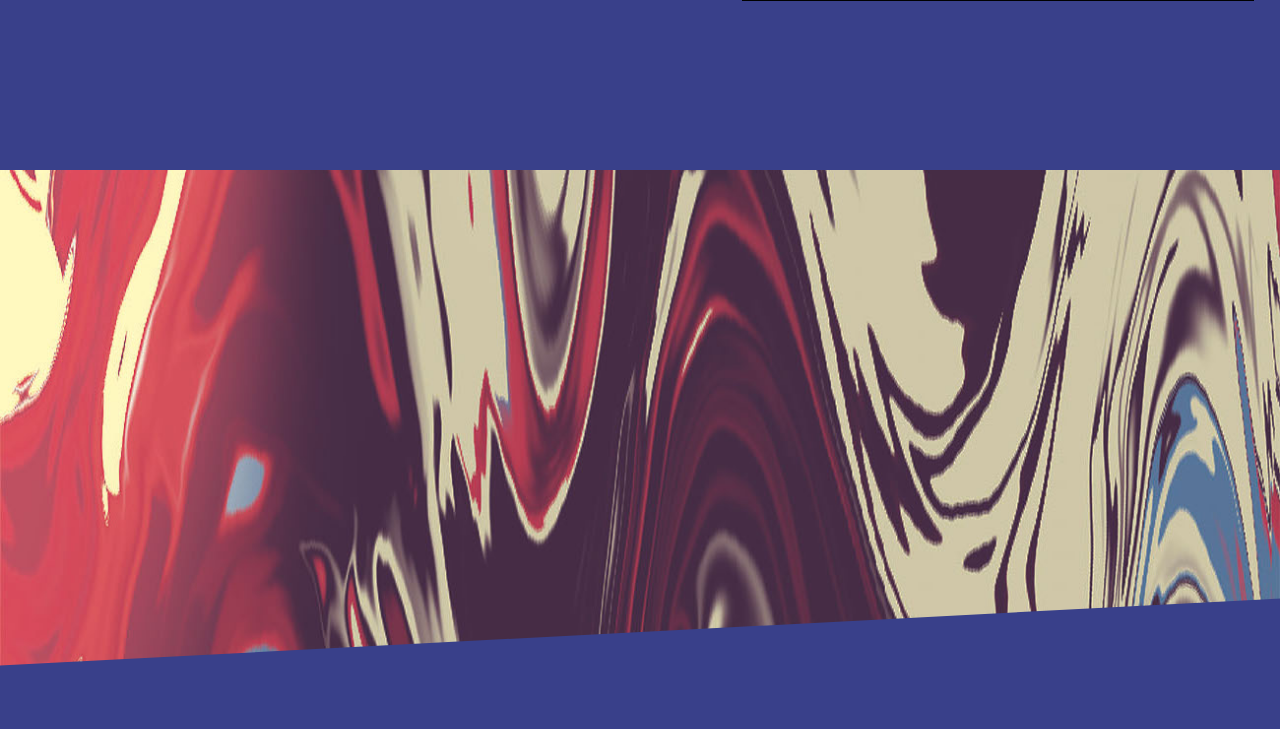
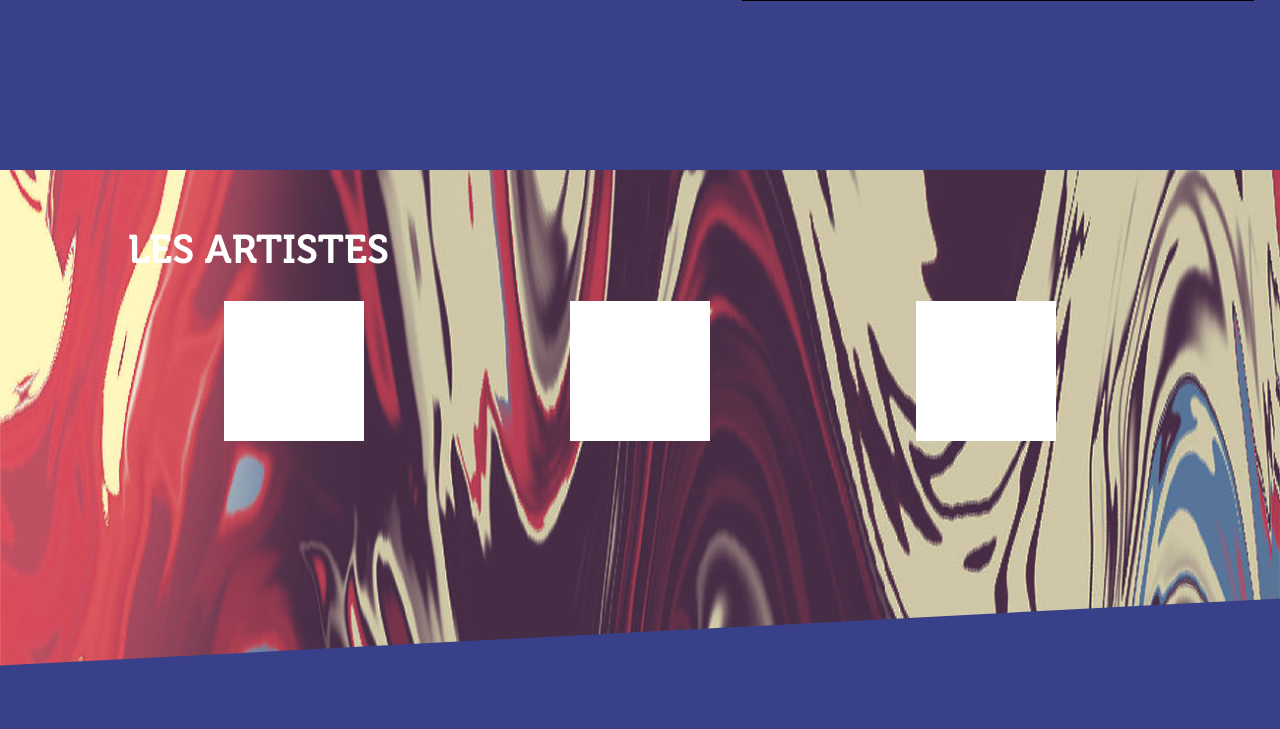
Before and after one commit to theovoi/bpf44, a PHP site: page / in a window 1280 px wide; the page is wider, and only the part inside the window is pictured. Shown: the part 2630-3359 px from the top of that part. Run offline with PHP 8.4, Linux system fonts and the light colour scheme.

Commit message:
Ajout de artiste

```diff
--- a/css/style.css
+++ b/css/style.css
@@ -212,6 +212,7 @@ h2 {
     font-size: 40px;
     top: -14em;
     right: 10%;
+    color:white;
     float: right;
 }
 
@@ -222,6 +223,31 @@ h2 {
 }
 
 /*Section5*/
+#section5 h3{
+    position: relative;
+    z-index: 35;
+    color: black;
+    font-size: 40px;
+    left: 10%;
+    top: 3em;
+    color: white;
+    float: left;
+}
+.imageartiste{
+    position: relative;
+    z-index: 35px;
+    top: 10em;
+    display: block;
+    margin-left: auto !important;
+    margin-right: auto !important;
+    background-color: white;
+    min-height: 10em;
+    min-width: 10em;
+    max-height: 10em;
+    max-width: 10em;
+    margin-left: 1em;
+    margin-right: 1em;
+}
 /*Section6*/
 /*Section7*/
 .gmap{
--- a/index.php
+++ b/index.php
@@ -94,7 +94,7 @@
 
 <section id="section4">
     <div id="div4"></div>
-    <h3 id="museo" style="color:white;">LE PROGRAMME</h3>
+    <h3 id="museo">LE PROGRAMME</h3>
     <div class="bloc1section4 progra">
         <p>19h00 : Os Noctambulos</p>
         <p>20h00 : The Bind Suns</p>
@@ -114,6 +114,18 @@
 </section>
 
 <section id="section5">
+    <h3 id="museo" class="animated bounceInLeft">LES ARTISTES</h3>
+    <div class="col-md-10 col-md-offset-1">
+        <div class="col-md-4">
+            <div class="imageartiste"></div>
+        </div>
+        <div class="col-md-4">
+            <div class="imageartiste"></div>
+        </div>
+        <div class="col-md-4">
+            <div class="imageartiste"></div>
+        </div>
+    </div>
 </section>
 
 <section id="section6">
```
